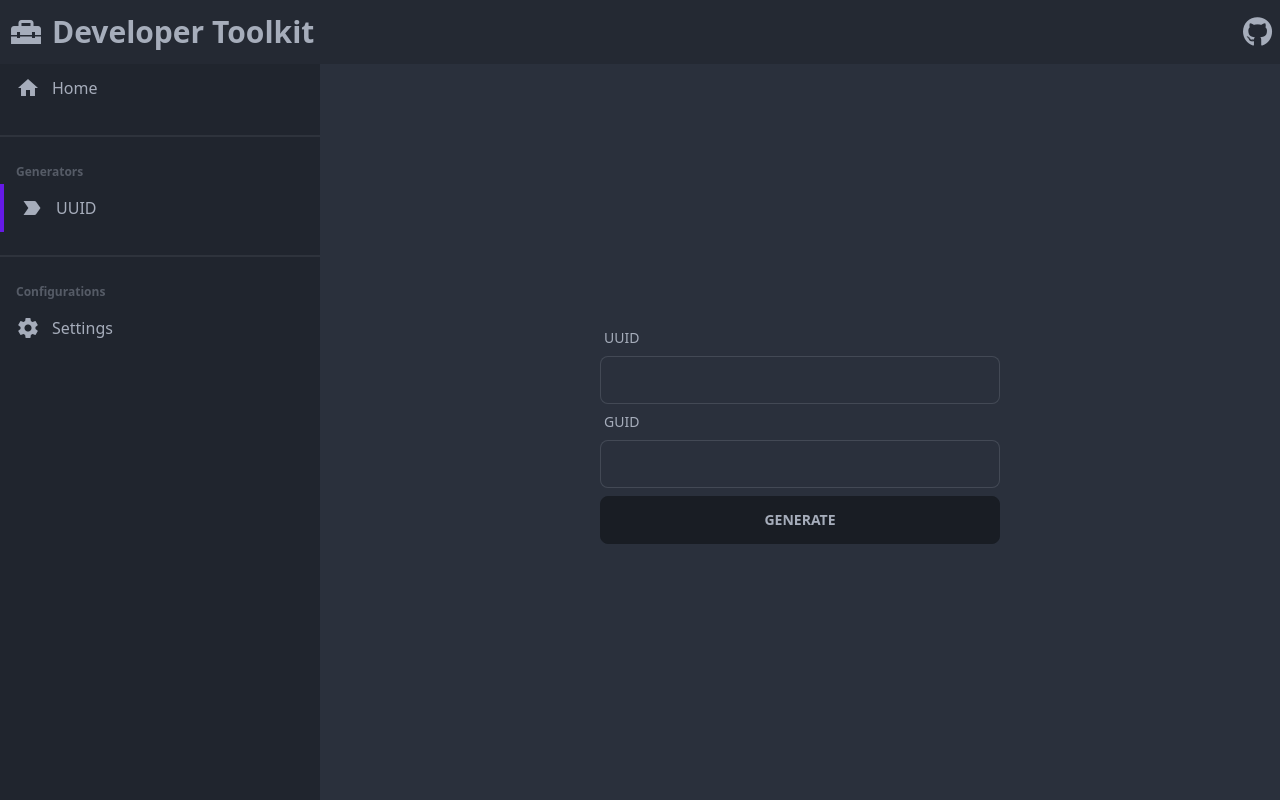
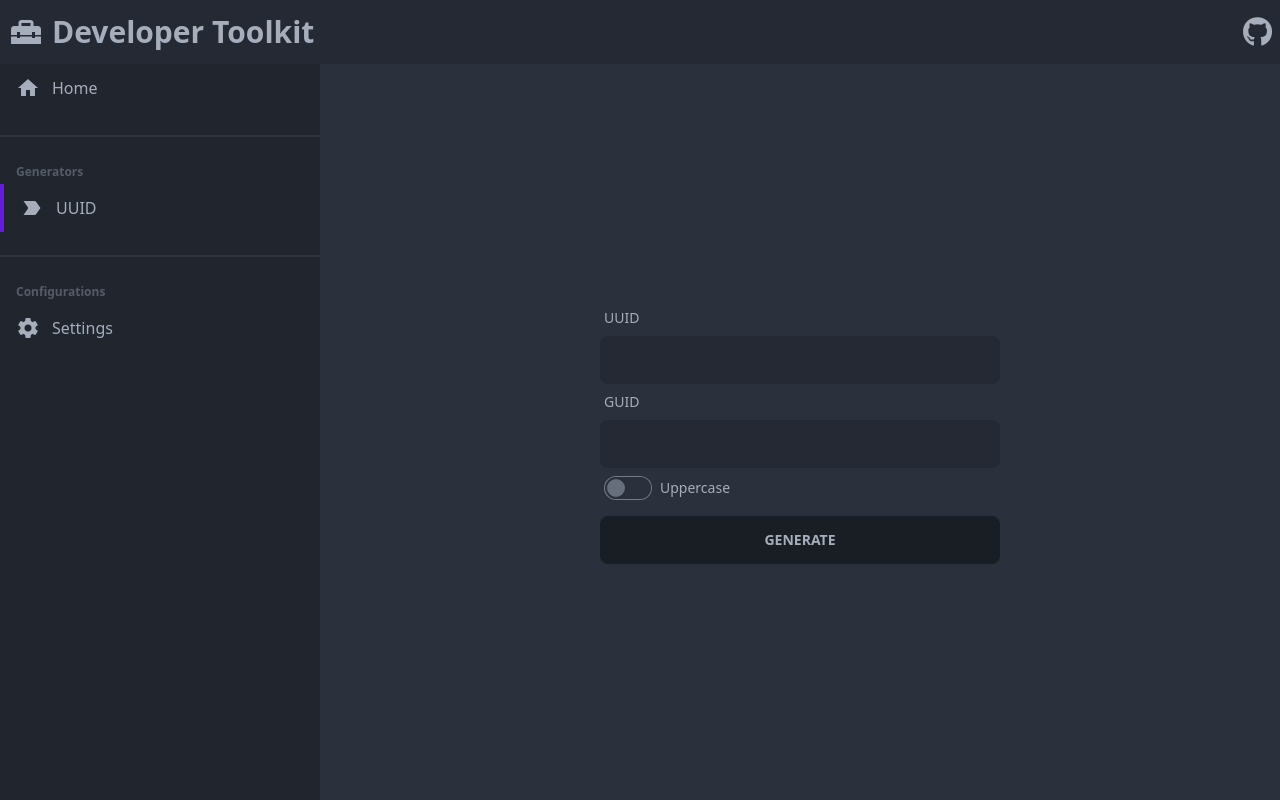
Before and after one commit to kelvinchin12070811/developer-toolkit, an Angular app: page /generators/uuid in a window 1280 px wide. Built offline with nearby package versions, Linux system fonts and the light colour scheme.

Commit message:
Added UUID Generator

```diff
--- a/package.json
+++ b/package.json
@@ -18,9 +18,11 @@
     "@angular/platform-browser": "^16.0.0",
     "@angular/platform-browser-dynamic": "^16.0.0",
     "@angular/router": "^16.0.0",
+    "@types/uuid": "^9.0.1",
     "daisyui": "^2.51.6",
     "rxjs": "~7.8.0",
     "tslib": "^2.3.0",
+    "uuid": "^9.0.0",
     "zone.js": "~0.13.0"
   },
   "devDependencies": {
@@ -39,5 +41,8 @@
     "tailwindcss": "^3.3.2",
     "typescript": "~5.0.2"
   },
+  "browser": {
+    "crypto": false
+  },
   "packageManager": "yarn@3.5.1"
 }
--- a/src/app/pages/generators/uuid/uuid.component.html
+++ b/src/app/pages/generators/uuid/uuid.component.html
@@ -3,13 +3,33 @@
     <label class="label">
       <span class="label-text">UUID</span>
     </label>
-    <input type="text" class="input input-bordered" />
+    <input
+      type="text"
+      class="input input-bordered"
+      [ngModel]="getUUID()"
+      disabled
+    />
 
     <label class="label">
       <span class="label-text">GUID</span>
     </label>
-    <input type="text" class="input input-bordered" />
+    <input
+      type="text"
+      class="input input-bordered"
+      [ngModel]="getGUID()"
+      disabled
+    />
 
-    <input type="button" value="Generate" class="btn" />
+    <label class="label cursor-pointer justify-start">
+      <input
+        type="checkbox"
+        class="toggle"
+        [ngModel]="uppercased()"
+        (ngModelChange)="uppercased.set($event)"
+      />
+      <span class="label-text text-left">Uppercase</span>
+    </label>
+
+    <input type="button" value="Generate" class="btn" (click)="genUUID()" />
   </div>
 </main>
--- a/src/app/pages/generators/uuid/uuid.component.scss
+++ b/src/app/pages/generators/uuid/uuid.component.scss
@@ -8,4 +8,8 @@ main {
     .btn {
         @apply mt-2;
     }
+
+    .toggle {
+        @apply rounded-3xl mr-2;
+    }
 }
--- a/src/app/pages/generators/uuid/uuid.component.ts
+++ b/src/app/pages/generators/uuid/uuid.component.ts
@@ -1,13 +1,30 @@
-import { Component } from '@angular/core';
+import { Component, signal } from '@angular/core';
 import { CommonModule } from '@angular/common';
+import { v4 as uuidv4 } from 'uuid';
+import { FormsModule } from '@angular/forms';
 
 @Component({
   selector: 'app-uuid',
   standalone: true,
-  imports: [CommonModule],
+  imports: [CommonModule, FormsModule],
   templateUrl: './uuid.component.html',
-  styleUrls: ['./uuid.component.scss']
+  styleUrls: ['./uuid.component.scss'],
 })
 export class UuidComponent {
+  uuid = signal<string>('');
+  uppercased = signal<boolean>(false);
 
+  genUUID() {
+    this.uuid.set(uuidv4());
+    console.log(this.uuid());
+  }
+
+  getUUID() {
+    return this.uppercased() ? this.uuid().toUpperCase() : this.uuid();
+  }
+
+  getGUID() {
+    const uuid = this.getUUID();
+    return uuid === '' ? '' : `{${uuid}}`;
+  }
 }
```
Also changed, not shown: 1 other file (tests, documents, lock files or other folders).
